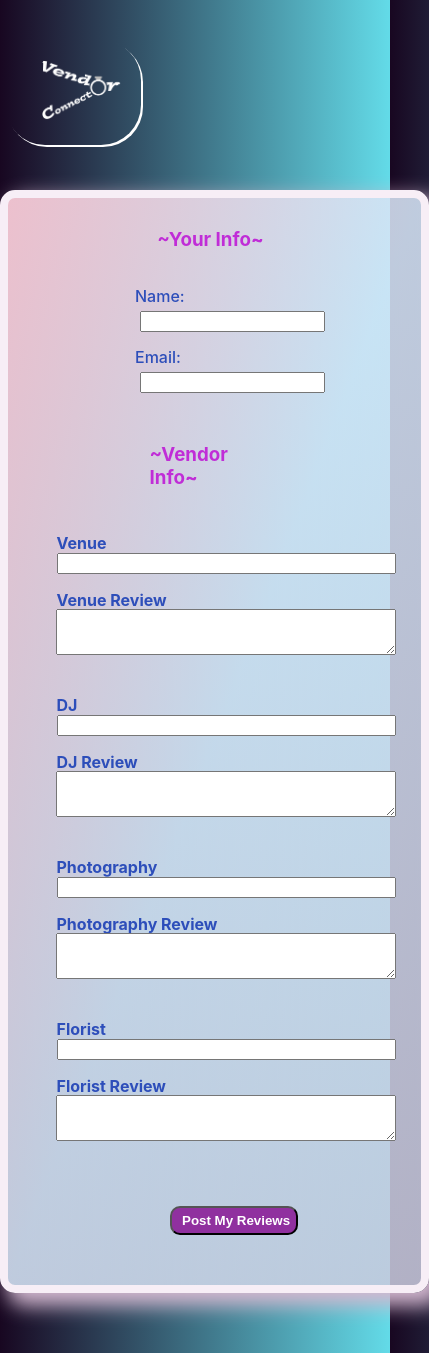
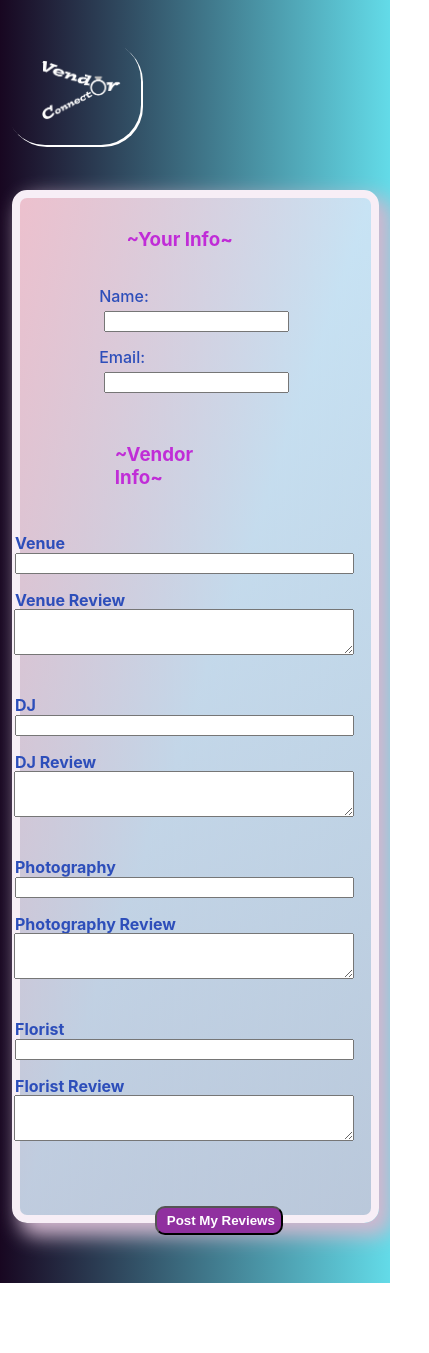
Before and after one commit to adamjmosebach/wedding-planning-app, a React (Create React App) app: page /create in a window 390 px wide. Shown: the whole page, 429 px wide, since content can reach past the window. After the commit the page ends 1283 px from the top, so only its background shows below. Built offline with nearby package versions, Linux system fonts and the light colour scheme.

Commit message:
resizing of create form

```diff
--- a/src/CreateForm.css
+++ b/src/CreateForm.css
@@ -97,14 +97,15 @@
 
 @media screen and (max-width: 600px) {
   .create-form {
-    width: 70vw;
+    width: 90vw;
+    padding: 0;
   }
   .form {
     display: flex;
     flex-direction: column;
-    margin-left: -70px;
+    margin-left: -18px;
     align-items: center;
-    width: 80vw;
+    width: 100vw;
   }
   .your-info-headings {
     display: flex;
@@ -117,7 +118,7 @@
     flex-direction: column;
   }
   .name-and-email {
-    margin: 5px;
+    margin: 5px 0 5px -4vw;
   }
   .your-inputs {
     margin: 5px;
@@ -128,6 +129,7 @@
     text-align: left;
     padding: 15px;
     width: 87vw;
+    justify-content: left;
   }
   .form-subheading {
     display: none;
@@ -135,15 +137,15 @@
   .form-heading {
     margin-top: -20px;
     width: 130px;
-    margin-left: 10vw;
     align-self: center;
   }
   .name-email-fields {
     width: 130px;
+    margin-top: 70px;
   }
   .vendor-form {
-    width: 80vw;
-    margin: 0 0 0 5px;
+    width: 95vw;
+    margin: 0 0 0 11px;
   }
   .v-name-review {
     display: none;
@@ -157,6 +159,6 @@
     margin-left: 20vw;
   }
   #your-info {
-    margin-left: 7vw;
+    margin-left: 3vw;
   }
 }
```
